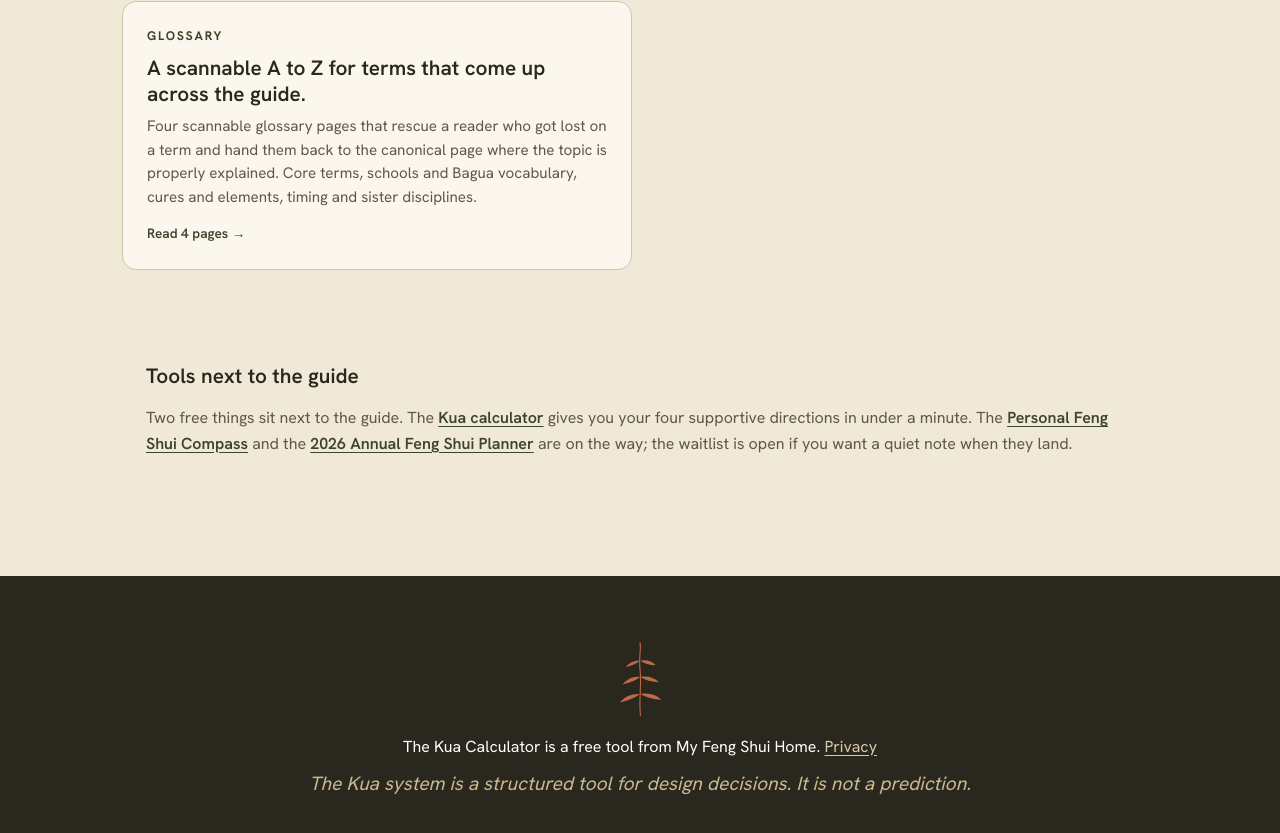
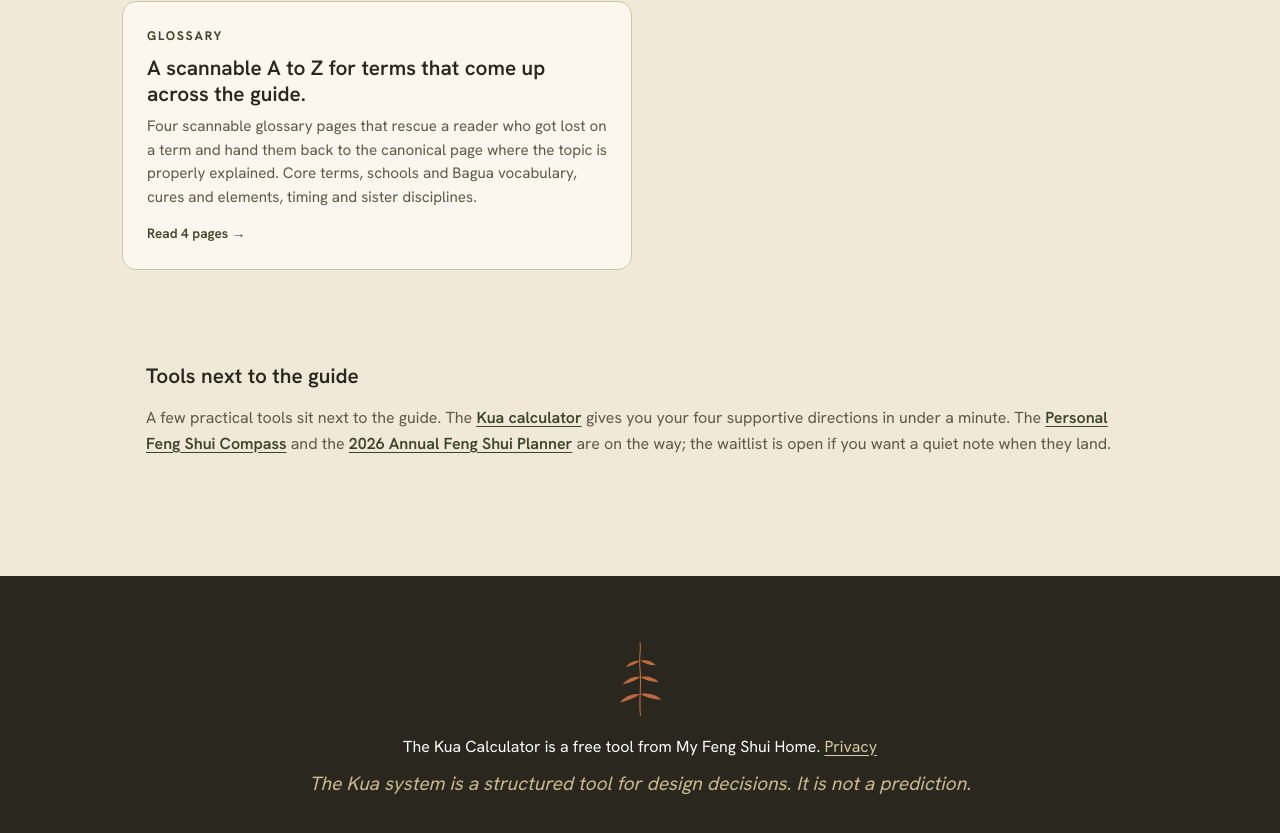
Before and after one commit to DIIrena/kua-calculator, a Next.js app: page /guide in a window 1280 px wide. Shown: the part 4146-4979 px from the top of the page. Built offline with nearby package versions, Linux system fonts and the light colour scheme; no server answers; a web font is replaced by a local one.

Commit message:
Polish guide tools wording

```diff
--- a/app/(site)/guide/page.tsx
+++ b/app/(site)/guide/page.tsx
@@ -298,7 +298,7 @@ export default function GuideIndexPage() {
       <aside className="guide-tools-aside" aria-label="Free tools and waitlists">
         <h2 className="guide-tools-heading">Tools next to the guide</h2>
         <p>
-          Two free things sit next to the guide. The{" "}
+          A few practical tools sit next to the guide. The{" "}
           <Link href="/kua-calculator">Kua calculator</Link> gives you
           your four supportive directions in under a minute. The{" "}
           <Link href="/products/personal-feng-shui-compass">
```
